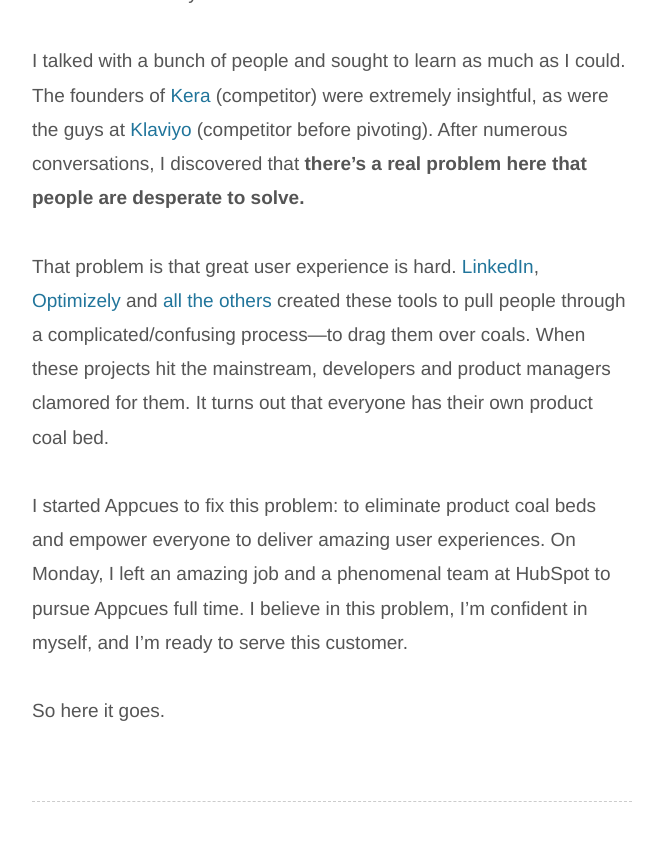
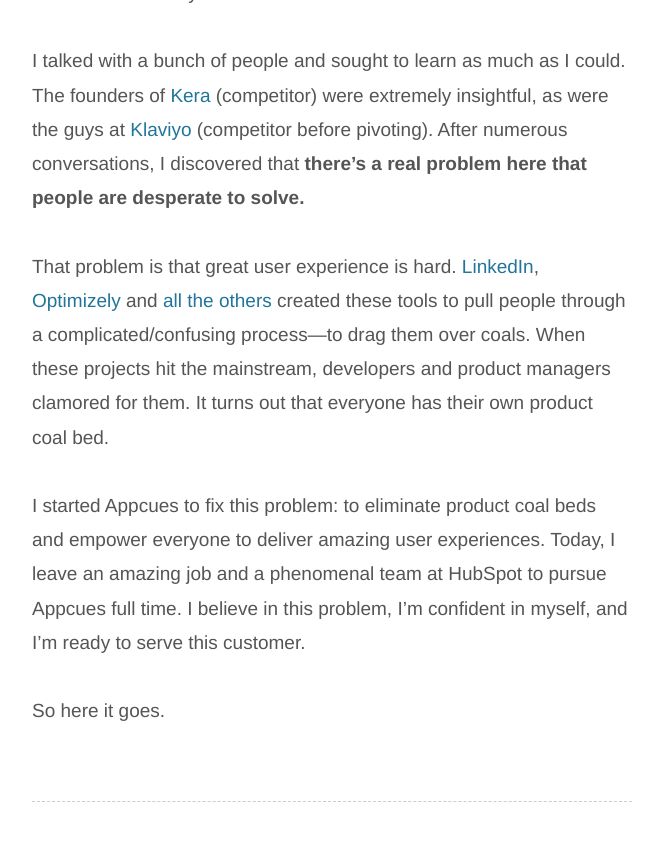
Before and after one commit to hijonathan/jonathan-kim.com, a Jekyll site: the page built from _posts/2013-09-20-appcues.md, in a window 1280 px wide and 900 px high, scrolled down 1770 px. Shown: the top 841 px of the window, without its empty margins (398-1061 px from the left). Built offline with Jekyll 4.4.1, drawn with Linux system fonts in a browser that asks for light colours; some of the changed text lies outside the part shown.

Commit message:
Fix date.

```diff
--- a/_posts/2013-10-01-appcues.md
+++ b/_posts/2013-09-20-appcues.md
@@ -26,6 +26,6 @@
 
 That problem is that great user experience is hard. [LinkedIn](https://github.com/linkedin/hopscotch), [Optimizely](https://github.com/jeff-optimizely/Guiders-JS) and [all](https://github.com/sorich87/bootstrap-tour) [the](http://ryanfunduk.com/jquery-tourbus/) [others](https://github.com/heelhook/chardin.js) created these tools to pull people through a complicated/confusing process&mdash;to drag them over coals. When these projects hit the mainstream, developers and product managers clamored for them. It turns out that everyone has their own product coal bed.
 
-I started Appcues to fix this problem: to eliminate product coal beds and empower everyone to deliver amazing user experiences. On Monday, I left an amazing job and a phenomenal team at HubSpot to pursue Appcues full time. I believe in this problem, I'm confident in myself, and I'm ready to serve this customer.
+I started Appcues to fix this problem: to eliminate product coal beds and empower everyone to deliver amazing user experiences. Today, I leave an amazing job and a phenomenal team at HubSpot to pursue Appcues full time. I believe in this problem, I'm confident in myself, and I'm ready to serve this customer.
 
 So here it goes.
```
